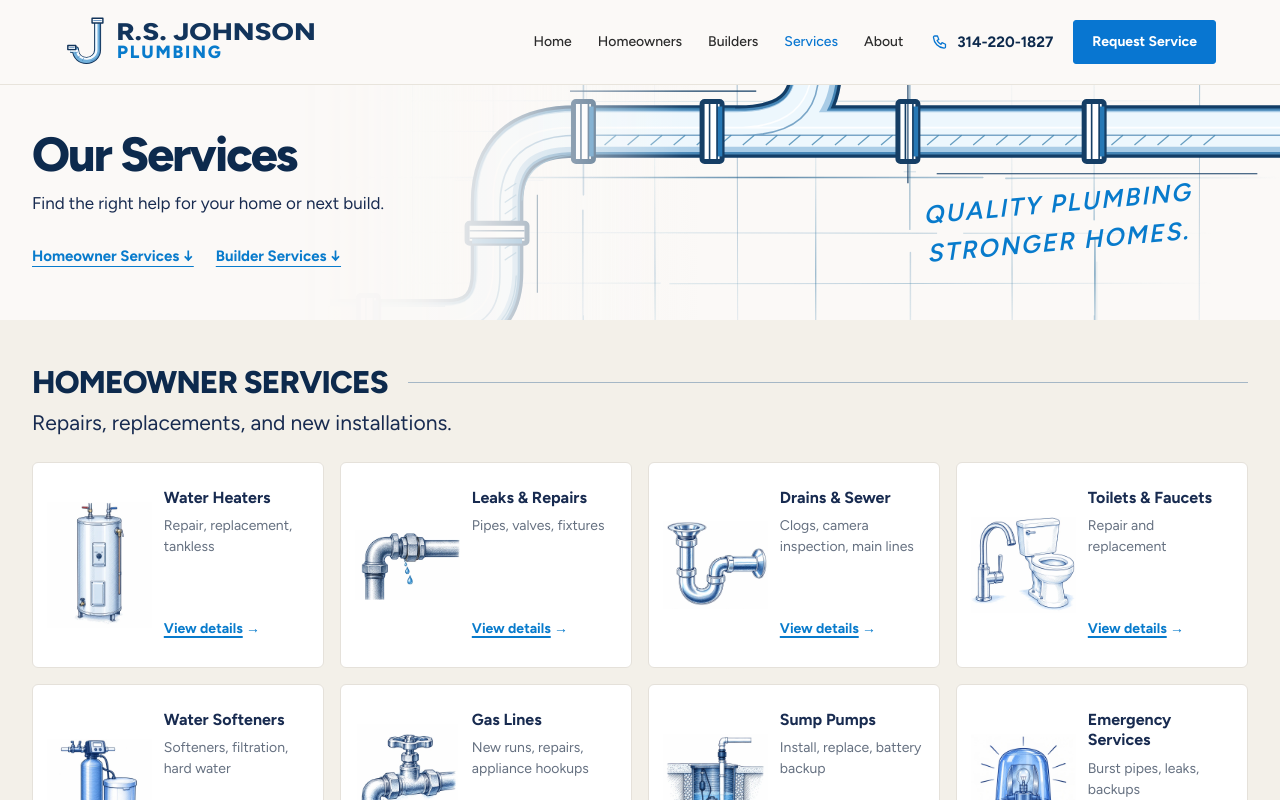
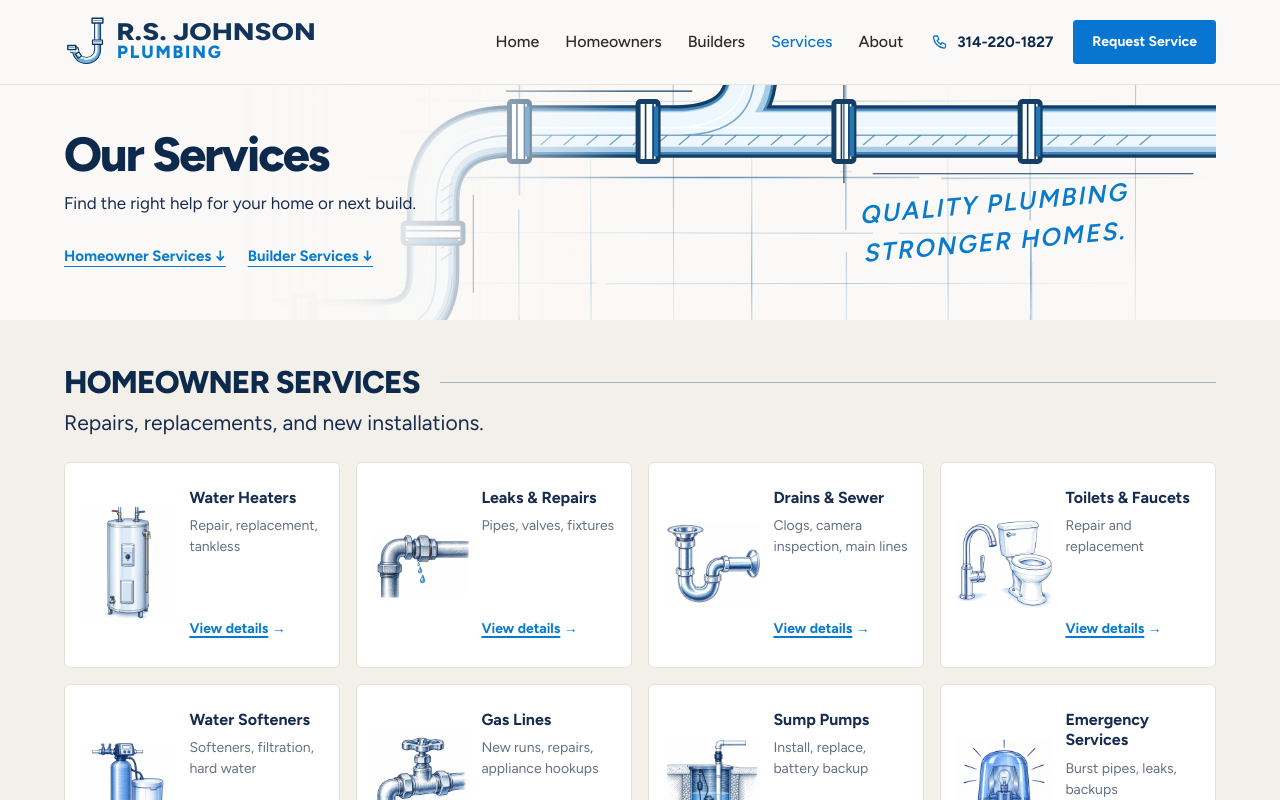
Before and after one commit to rs-johnson-plumbing/website, a Next.js app: page /services in a window 1280 px wide. Shown: the top 800 px of the page. Built offline with nearby package versions, Linux system fonts and the light colour scheme.

Commit message:
Align directory edges, enlarge navigation and restore pipe coupling details

```diff
--- a/src/components/ui/Logo.tsx
+++ b/src/components/ui/Logo.tsx
@@ -13,6 +13,11 @@ function PipeJ({ reversed = false }: { reversed?: boolean }) {
   <path d="M148 36V143C148 171 133 187 111 191M45 158l14-5M56 177l12-9M77 189l6-13" stroke="#2868a8" strokeWidth="2"/>
   <path d="M117 12H162V32H117ZM16 126H49V143H16Z" fill={reversed?"#eef7ff":"#fff"} stroke={navy} strokeWidth="6"/>
   <path d="M122 22H157M22 135H44" stroke="#2868a8" strokeWidth="3"/>
+  <g fill={reversed?"#eef7ff":"#fff"} stroke={navy} strokeWidth="5">
+   <path d="M119 103H160V121H119Z"/>
+   <path d="M48 162L62 153L73 170L59 179Z"/>
+  </g>
+  <path d="M123 109H156M123 116H156M54 163L64 175" stroke="#2868a8" strokeWidth="2.5"/>
  </g>;
 }
 
--- a/src/styles/concept-two-page-polish.css
+++ b/src/styles/concept-two-page-polish.css
@@ -321,3 +321,14 @@
 @media(min-width:1024px) {
  .c2 .c2-reviews-band { height:200px; padding-block:24px; }
 }
+
+/* Header and directory use the same content edges at every viewport. */
+.c2 .directory-preview .dp-wrap { max-width:1440px; padding-inline:var(--c2-gutter); }
+.c2 .directory-preview .dp-header { max-width:none; padding-inline:max(var(--c2-gutter),calc((100% - 1440px)/2 + var(--c2-gutter))); }
+@media(min-width:1024px) {
+ .c2 .c2-nav a { font-size:16px; }
+ .c2 .directory-preview .dp-header-art { right:max(var(--c2-gutter),calc((100% - 1440px)/2 + var(--c2-gutter))); }
+}
+@media(min-width:1024px) and (max-width:1199px) {
+ .c2 .c2-header-phone { display:none; }
+}
```
